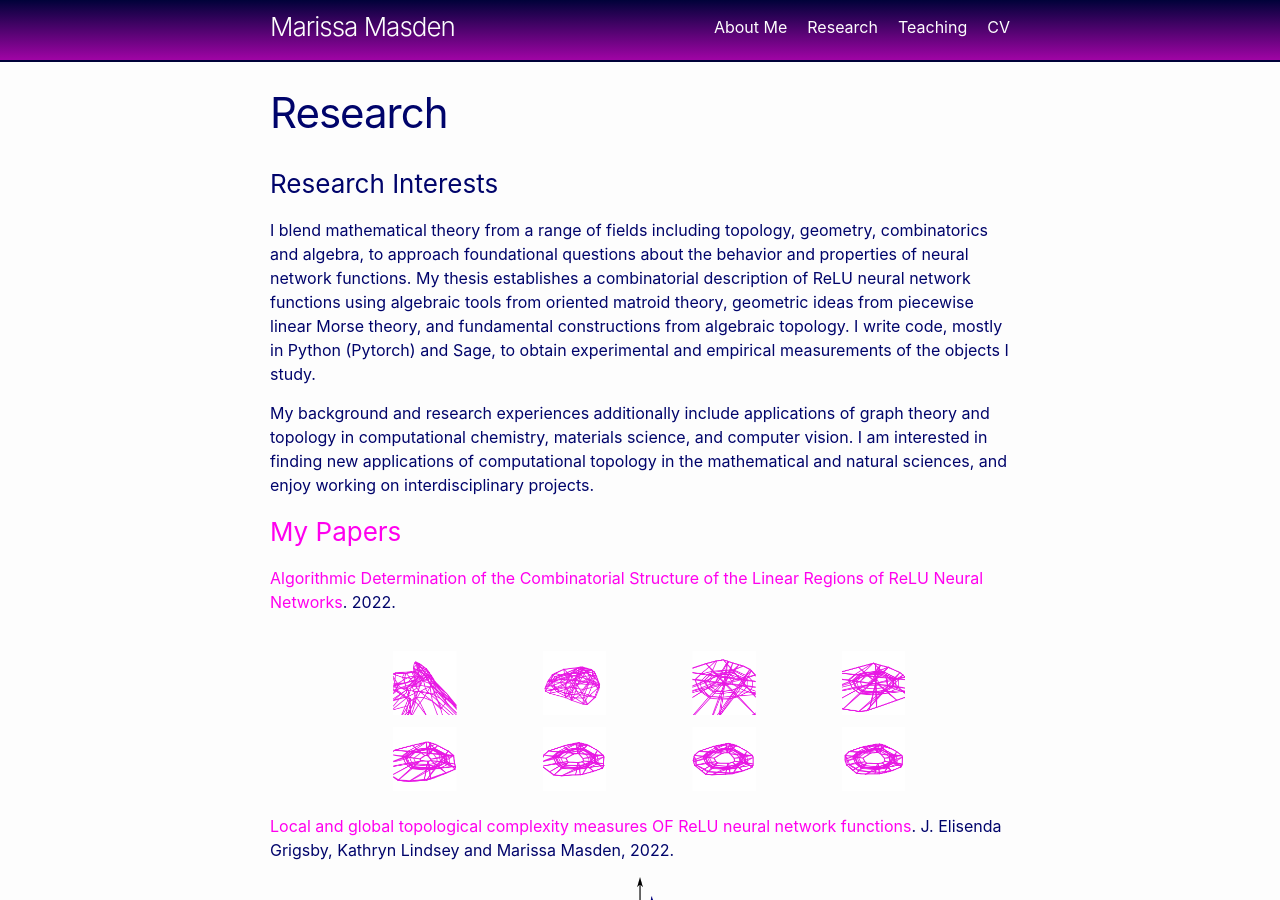
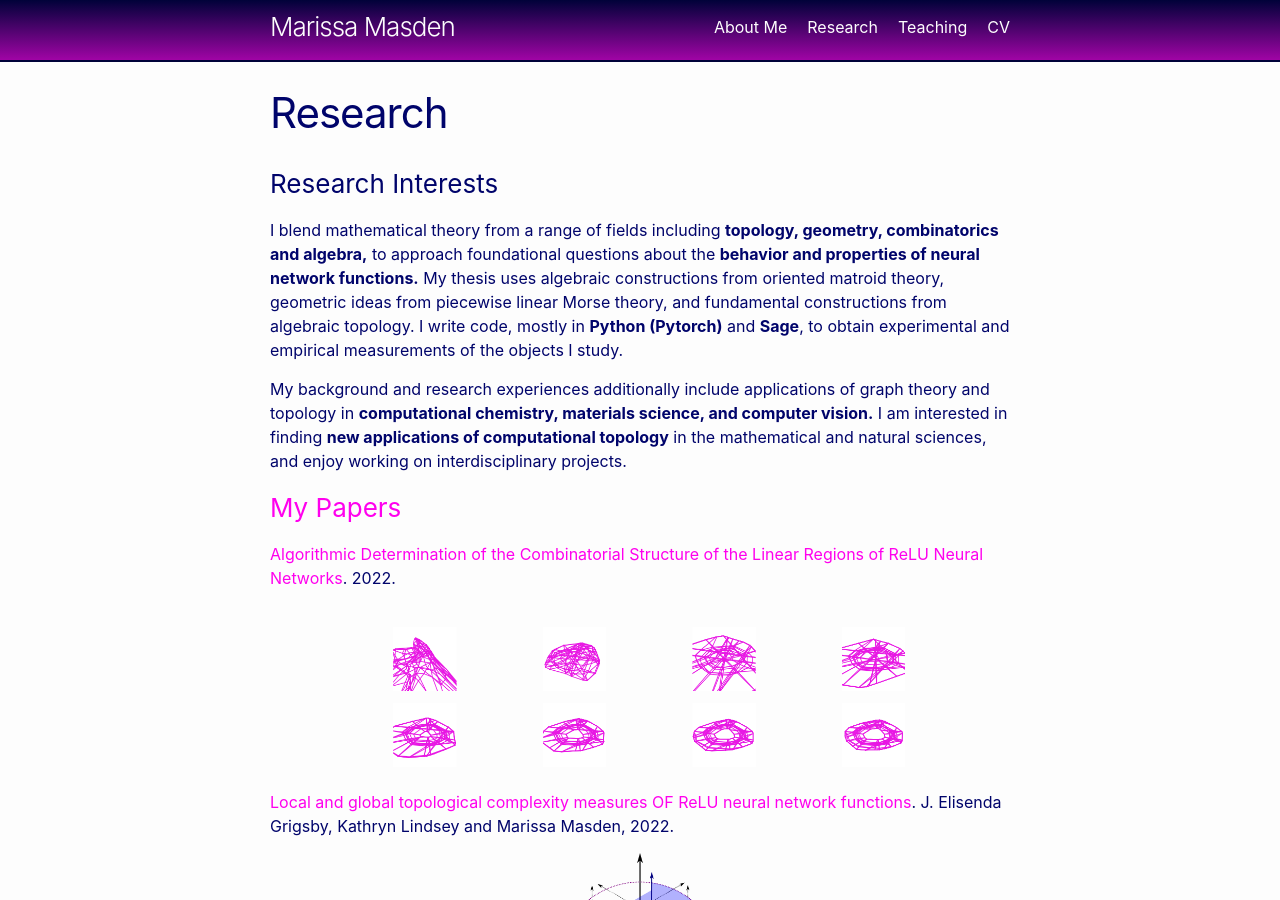
Before and after one commit to mmasden/mmasden.github.io, a Jekyll site: the page built from research.markdown, in a window 1280 px wide and 900 px high. Built offline with Jekyll 4.4.1, drawn with Linux system fonts in a browser that asks for light colours.

Commit message:
Update research.markdown

```diff
--- a/research.markdown
+++ b/research.markdown
@@ -7,9 +7,9 @@ order: 2
 
 ### Research Interests
 
-I blend mathematical theory from a range of fields including topology, geometry, combinatorics and algebra, to approach foundational questions about the behavior and properties of neural network functions. My thesis establishes a combinatorial description of ReLU neural network functions using algebraic tools from oriented matroid theory, geometric ideas from piecewise linear Morse theory, and fundamental constructions from algebraic topology.  I write code, mostly in Python (Pytorch) and Sage, to obtain experimental and empirical measurements of the objects I study.
+I blend mathematical theory from a range of fields including **topology, geometry, combinatorics and algebra,** to approach foundational questions about the **behavior and properties of neural network functions.** My thesis uses algebraic constructions from oriented matroid theory, geometric ideas from piecewise linear Morse theory, and fundamental constructions from algebraic topology.  I write code, mostly in **Python (Pytorch)** and **Sage**, to obtain experimental and empirical measurements of the objects I study.
 
-My background and research experiences additionally include applications of graph theory and topology in computational chemistry, materials science, and computer vision. I am interested in finding new applications of computational topology in the mathematical and natural sciences, and enjoy working on interdisciplinary projects.
+My background and research experiences additionally include applications of graph theory and topology in **computational chemistry, materials science, and computer vision.** I am interested in finding **new applications of computational topology** in the mathematical and natural sciences, and enjoy working on interdisciplinary projects.
 
 ### [My Papers](https://arxiv.org/search/?searchtype=author&query=Masden%2C+M)
 
```
